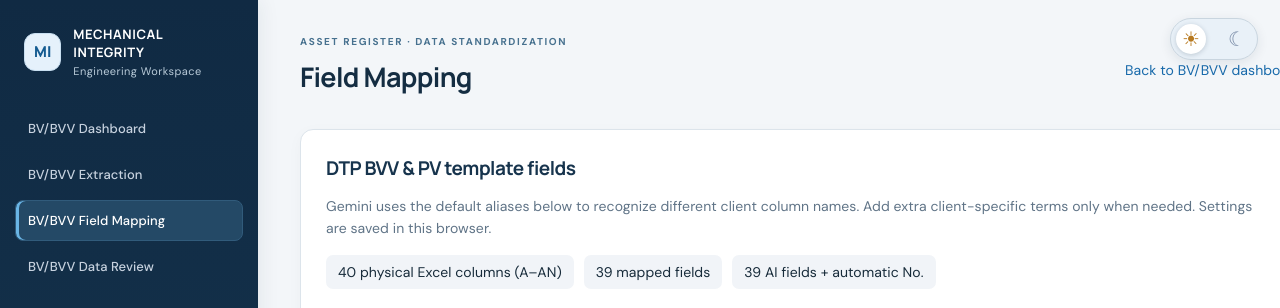
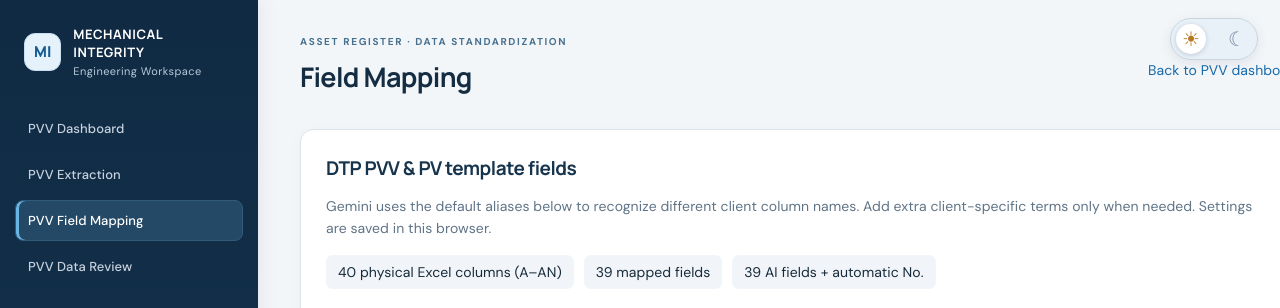
Before and after one commit to hendriseptian/asset-register-extractor, a plain HTML site: page bvv-mapping.html in a window 1280 px wide. Shown: the top 308 px of the page. Drawn offline with Linux system fonts and the light colour scheme.

Commit message:
Rename BVV display name to PVV

```diff
--- a/bvv-mapping.html
+++ b/bvv-mapping.html
@@ -1,9 +1,9 @@
 <!DOCTYPE html><html lang="en"><head><meta charset="UTF-8"><meta name="viewport" content="width=device-width, initial-scale=1"><title>Field Mapping · Asset Register Extractor</title><link rel="stylesheet" href="assets/css/style.css"><style>.mapping-group{margin-top:22px}.mapping-group h3{padding:10px 12px;background:#eef4fa;border-left:4px solid #2764a5;border-radius:6px}.mapping-table{min-width:950px}.mapping-table input{width:310px;min-width:250px}.mapping-table td{vertical-align:middle;white-space:normal}.mapping-table td:first-child{white-space:nowrap}</style>  <link rel="icon" type="image/png" href="assets/favicon.png">
   <script src="assets/js/theme.js" defer></script>
 </head><body><div class="app-shell"><aside class="sidebar"><div class="sidebar-brand"><span class="brand-mark small">MI</span><div><b>MECHANICAL INTEGRITY</b><small>Engineering Workspace</small></div></div><nav>
-<a href="bvv-dashboard.html">BV/BVV Dashboard</a>
-<a href="bvv-extraction.html">BV/BVV Extraction</a>
-<a class="active" href="bvv-mapping.html">BV/BVV Field Mapping</a>
-<a href="bvv-review.html">BV/BVV Data Review</a>
+<a href="bvv-dashboard.html">PVV Dashboard</a>
+<a href="bvv-extraction.html">PVV Extraction</a>
+<a class="active" href="bvv-mapping.html">PVV Field Mapping</a>
+<a href="bvv-review.html">PVV Data Review</a>
 </nav><div class="sidebar-bottom"><a href="dashboard.html">← Equipment selection</a><a href="index.html">Settings / Worker URL</a></div></aside>
-<main class="main-content"><header class="topbar"><div><p class="eyebrow">ASSET REGISTER · DATA STANDARDIZATION</p><h1>Field Mapping</h1></div><a href="bvv-dashboard.html" class="text-link">Back to BV/BVV dashboard</a></header><section class="panel"><h2>DTP BVV & PV template fields</h2><p class="muted">Gemini uses the default aliases below to recognize different client column names. Add extra client-specific terms only when needed. Settings are saved in this browser.</p><div class="summary-row"><span class="summary-chip">40 physical Excel columns (A–AN)</span><span class="summary-chip">39 mapped fields</span><span class="summary-chip">39 AI fields + automatic No.</span></div><div id="mapping-table"></div><div class="actions"><button id="save-mapping" class="btn primary">Save mapping aliases</button><button id="reset-mapping" class="btn secondary">Reset custom aliases</button><a href="bvv-review.html" class="btn secondary">Continue to review</a></div><div id="mapping-status" class="notice" hidden></div></section><footer class="site-footer"><span>Designed &amp; Developed by <strong>Hendri Septian</strong></span><span class="footer-year">© 2026</span></footer></main></div><script src="assets/js/bvv-schema.js"></script><script src="assets/js/bvv-workflow.js"></script></body></html>
+<main class="main-content"><header class="topbar"><div><p class="eyebrow">ASSET REGISTER · DATA STANDARDIZATION</p><h1>Field Mapping</h1></div><a href="bvv-dashboard.html" class="text-link">Back to PVV dashboard</a></header><section class="panel"><h2>DTP PVV & PV template fields</h2><p class="muted">Gemini uses the default aliases below to recognize different client column names. Add extra client-specific terms only when needed. Settings are saved in this browser.</p><div class="summary-row"><span class="summary-chip">40 physical Excel columns (A–AN)</span><span class="summary-chip">39 mapped fields</span><span class="summary-chip">39 AI fields + automatic No.</span></div><div id="mapping-table"></div><div class="actions"><button id="save-mapping" class="btn primary">Save mapping aliases</button><button id="reset-mapping" class="btn secondary">Reset custom aliases</button><a href="bvv-review.html" class="btn secondary">Continue to review</a></div><div id="mapping-status" class="notice" hidden></div></section><footer class="site-footer"><span>Designed &amp; Developed by <strong>Hendri Septian</strong></span><span class="footer-year">© 2026</span></footer></main></div><script src="assets/js/bvv-schema.js"></script><script src="assets/js/bvv-workflow.js"></script></body></html>
```
